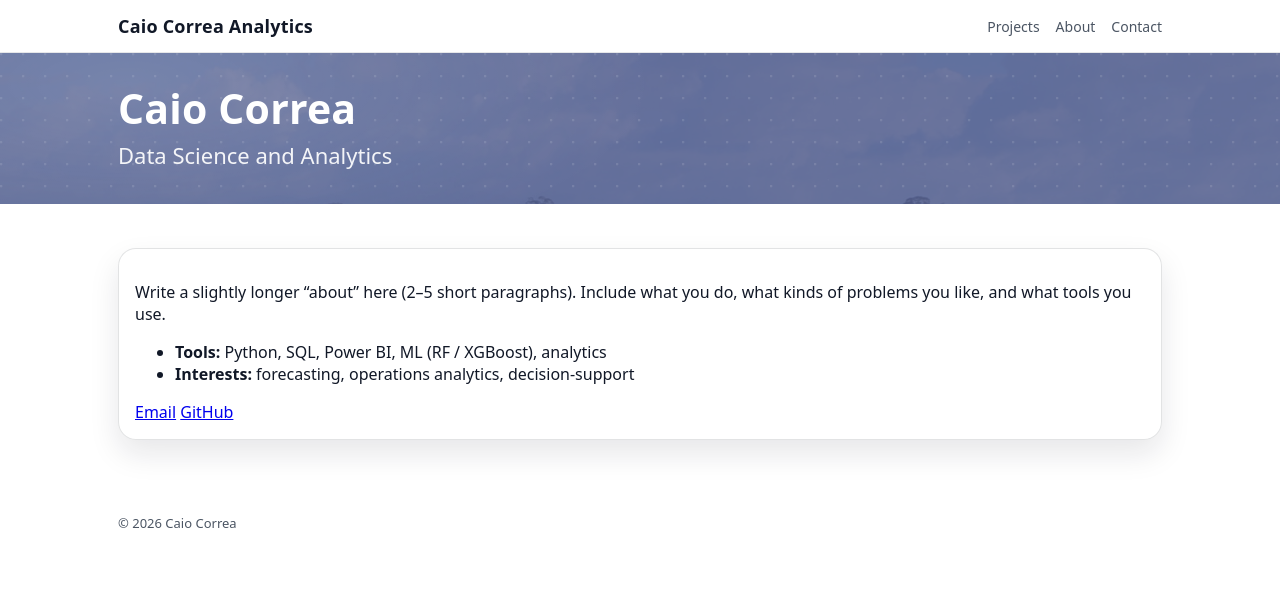
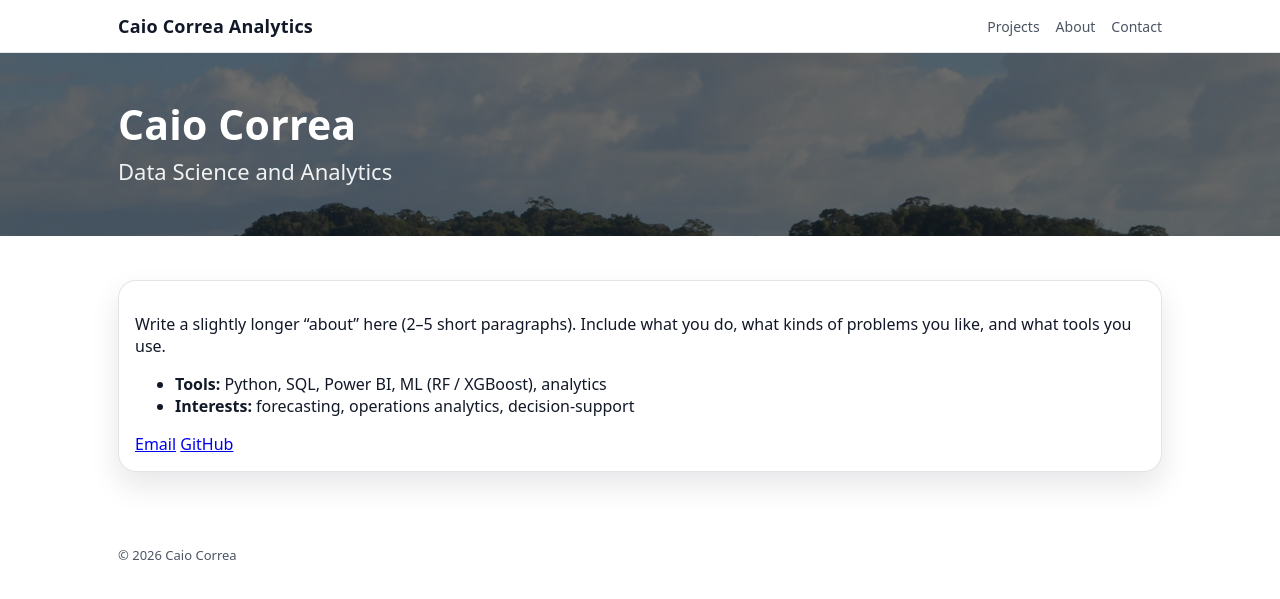
Before and after one commit to dr-caio-correa/dr-caio-correa.github.io, a Jekyll site: the page built from about.md, in a window 1280 px wide. Shown: the top 599 px of the page. Built offline with Jekyll 4.4.1, drawn with Linux system fonts in a browser that asks for light colours.

Commit message:
Modify hero section styles
Updated background color and adjusted padding in hero section.

```diff
--- a/assets/css/style.css
+++ b/assets/css/style.css
@@ -66,28 +66,20 @@ body{
   content:"";
   position:absolute;
   inset:0;
-  background: rgba(81,92,142,.82); /* #515c8e tint */
+  background: rgba(0,0,0,.55); /* #515c8e tint */
   z-index:0;
 }
 
 /* subtle dot pattern + soft highlight */
 .hero::after{
-  content:"";
-  position:absolute;
-  inset:0;
-  background:
-    radial-gradient(circle at 1px 1px, rgba(255,255,255,.18) 1px, transparent 1.8px),
-    radial-gradient(900px 320px at 10% 20%, rgba(255,255,255,.22), transparent 60%);
-  background-size: 22px 22px, auto;
-  opacity:.65;
-  z-index:0;
+  content:none;
 }
 
 .hero-inner{
   position:relative;
   z-index:1;
-  padding-top:34px;
-  padding-bottom:34px;
+  padding-top:50px;
+  padding-bottom:50px;
 }
 .hero-title{
   margin:0;
```
